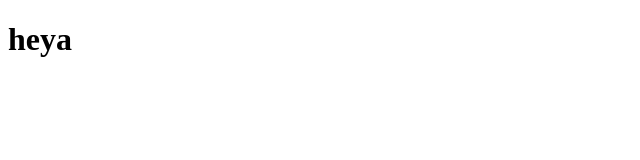
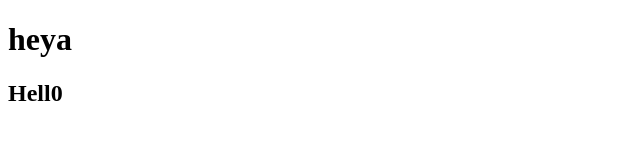
Before and after one commit to NehaChauhan04/Neha_Nupur, a plain HTML site: page index.html in a window 1280 px wide. Shown: the whole page, without its empty margins (0-640 px from the left). Drawn offline with Linux system fonts and the light colour scheme.

Commit message:
Update index.html

```diff
--- a/index.html
+++ b/index.html
@@ -5,5 +5,6 @@
   </head>
   <body>
     <h1>heya</h1>
+    <h2>Hell0</h2>
   </body>
 </html>
```
